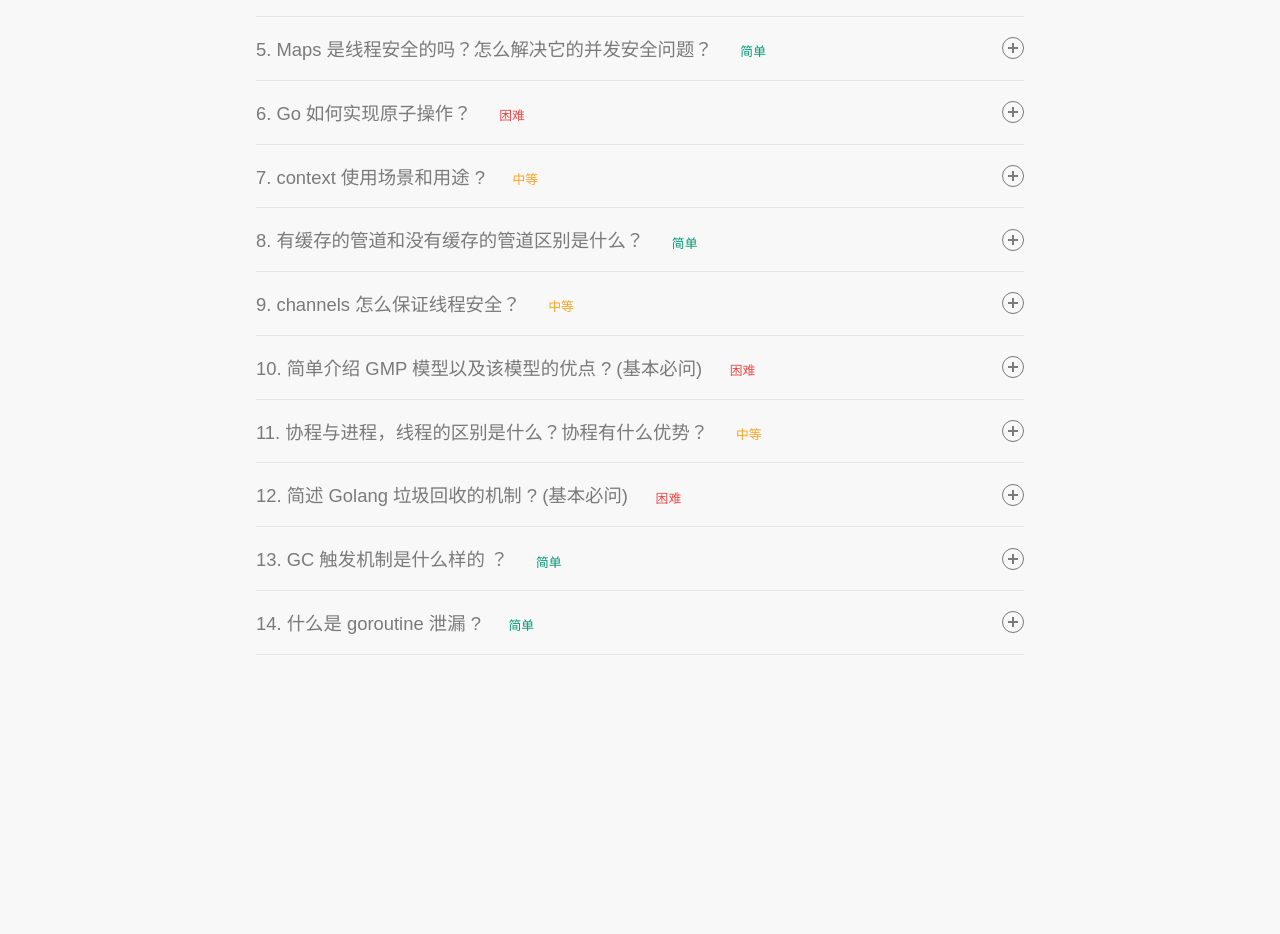
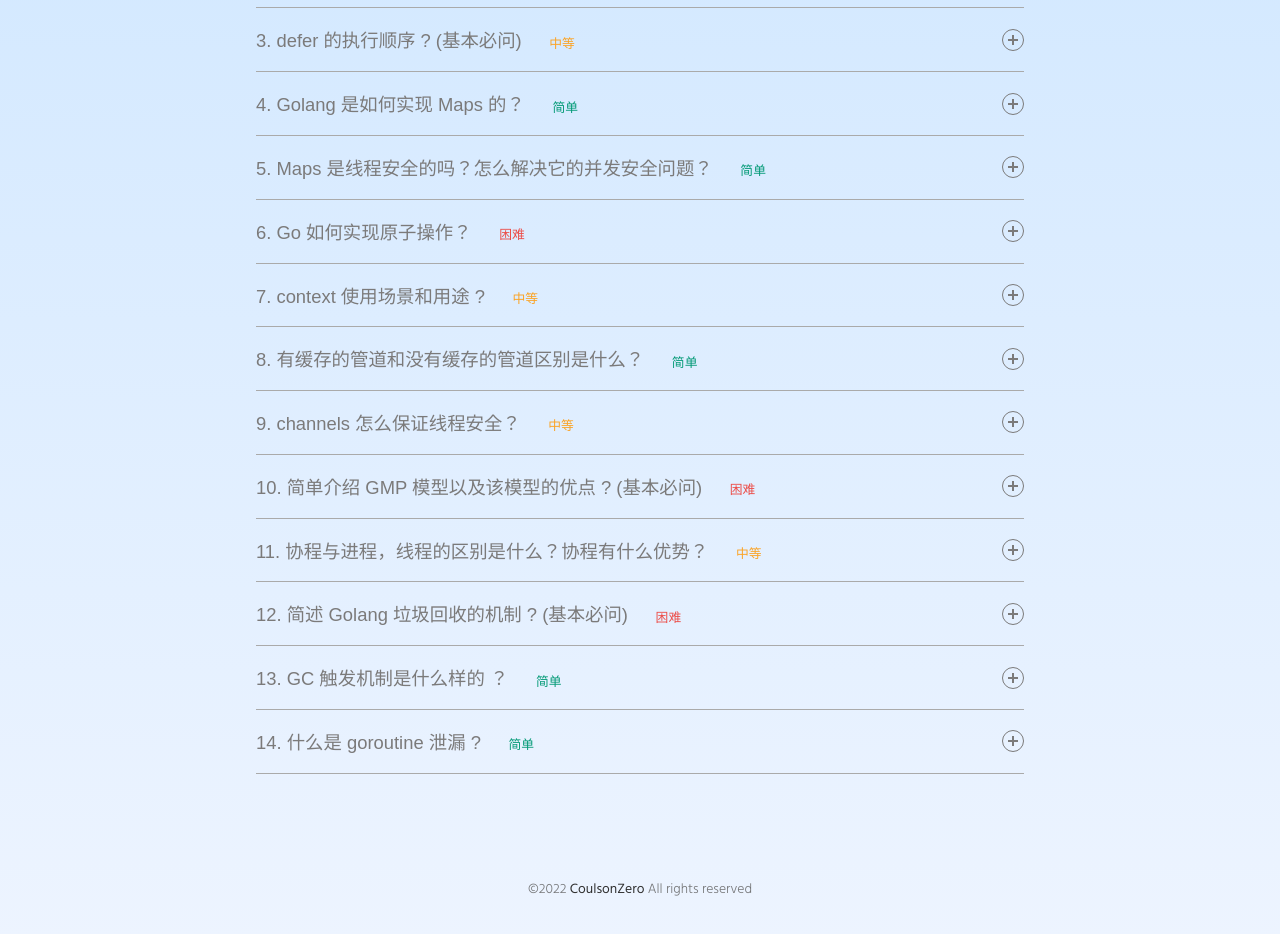
Before and after one commit to coulsonzero/vue-golang-faq, a Vue app: page /#/ in a window 1280 px wide. Shown: the part 380-1314 px from the top of the page. Before the commit the page ends 1099 px from the top, so only its background shows below. Built offline with nearby package versions, Linux system fonts and the light colour scheme.

Commit message:
update: FAQ.vue

```diff
--- a/src/views/FAQ.vue
+++ b/src/views/FAQ.vue
@@ -296,6 +296,10 @@ Go 采用的是三色标记法，将内存里的对象分为了三种：
       </div>
     </div>
   </div>
+
+  <div class="copyright">
+    <div>&copy;2022 <span>CoulsonZero</span> All rights reserved</div>
+  </div>
 </template>
 
 
@@ -318,7 +322,8 @@ body {
   margin: 0;
   padding: 0;
   font-family: "Hind", sans-serif;
-  background: #f8f8f8;
+  /* background: #f8f8f8; */
+  background: linear-gradient(to top, #edf4ff 0%, #cbe5ff 100%);
   color: #4d5974;
   display: -webkit-box;
   display: -ms-flexbox;
@@ -334,10 +339,12 @@ body {
 
 .container h2 {
   text-align: center;
+  font-size: 3rem;
+  margin-bottom: 5rem;
 }
 
-.accordion .accordion-item {
-  border-bottom: 1px solid #e5e5e5;
+.accordion .accordion-item button[aria-expanded="false"] {
+    border-bottom: 1px solid #aaa;
 }
 
 .accordion .accordion-item button[aria-expanded="true"] {
@@ -379,8 +386,6 @@ body {
 .accordion button .title-wrapper {
   width: 90%;
 }
-
-
 
 .accordion button .accordion-title {
   padding: 1em 1.5em 1em 0;
@@ -447,8 +452,9 @@ body {
   opacity: 1;
   /* max-height: 9em; */
   max-height: 100em;
-  -webkit-transition: all 300ms linear;
-  transition: all 300ms linear;
+  /* transition: all 0.7s ease-in-out; */
+  -webkit-transition: opacity 500ms ease-in-out, max-height 500ms ease-in-out;
+  transition: opacity 500ms ease-in-out, max-height 500ms ease-in-out;
   will-change: opacity, max-height;
 }
 
@@ -456,9 +462,10 @@ body {
   opacity: 0;
   max-height: 0;
   overflow: hidden;
-  -webkit-transition: opacity 100ms linear, max-height 200ms linear;
-  transition: opacity 100ms linear, max-height 200ms linear;
-  will-change: opacity, max-height;
+  transition: all .2s cubic-bezier(0.075, 0.82, 0.165, 1);
+  /* -webkit-transition: opacity 150ms ease-in-out, max-height .3s ease-in-out;
+  transition: opacity 150ms ease-in-out, max-height .3s ease-in-out;
+  will-change: opacity, max-height; */
 }
 
 .accordion .accordion-content p {
@@ -467,6 +474,19 @@ body {
   margin: 2em 0;
   white-space: pre-line;
   letter-spacing: 1px;
+  color: #303030;
+}
+
+.copyright {
+  font-size: 86%;
+  text-align: center;
+  margin: 40px 0;
+  color: #757678;
+  font-weight: 300;
+}
+.copyright span {
+  color: #303030;
+  font-weight: 500;
 }
 
 @media (max-width: 900px) {
```
